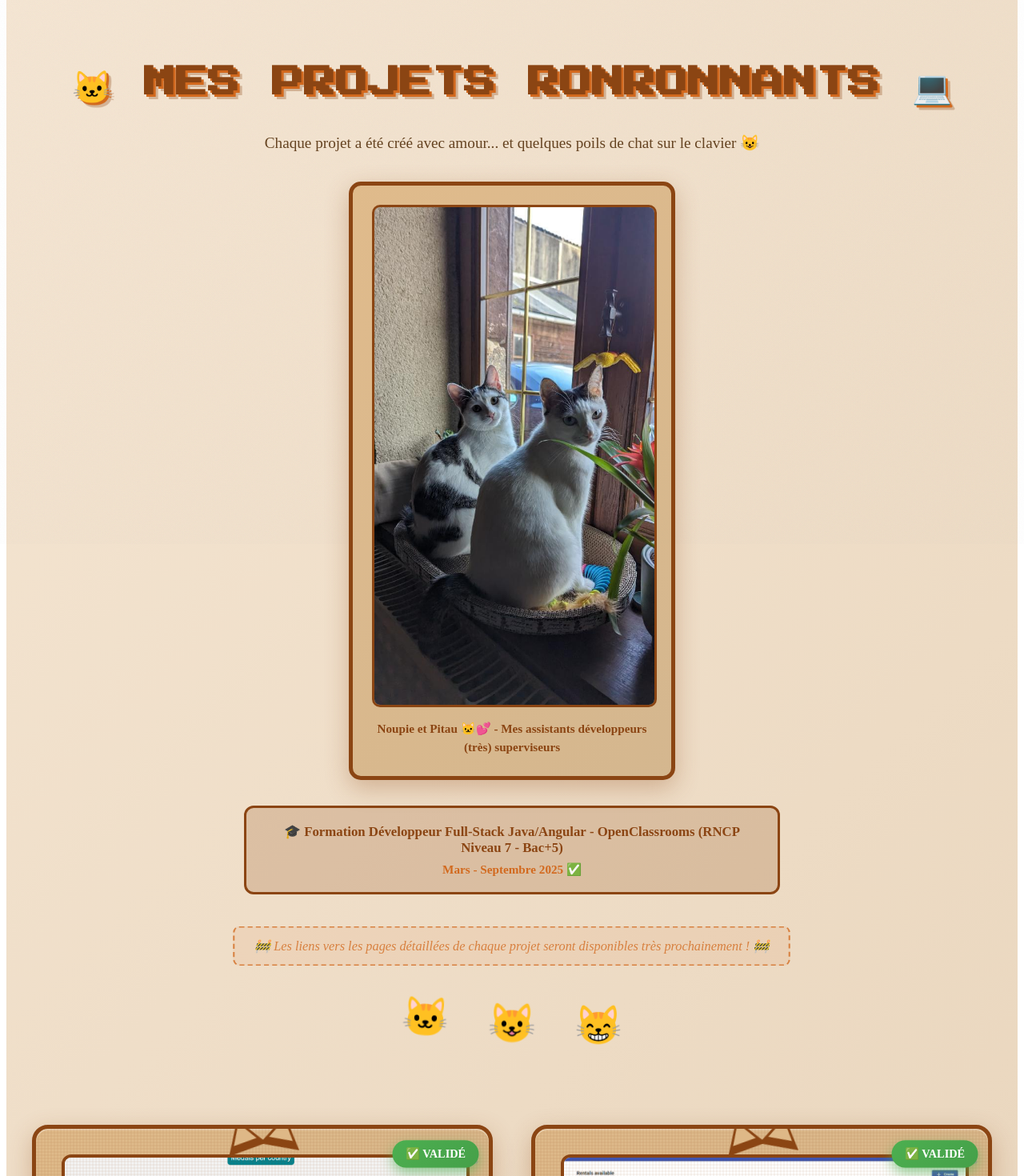
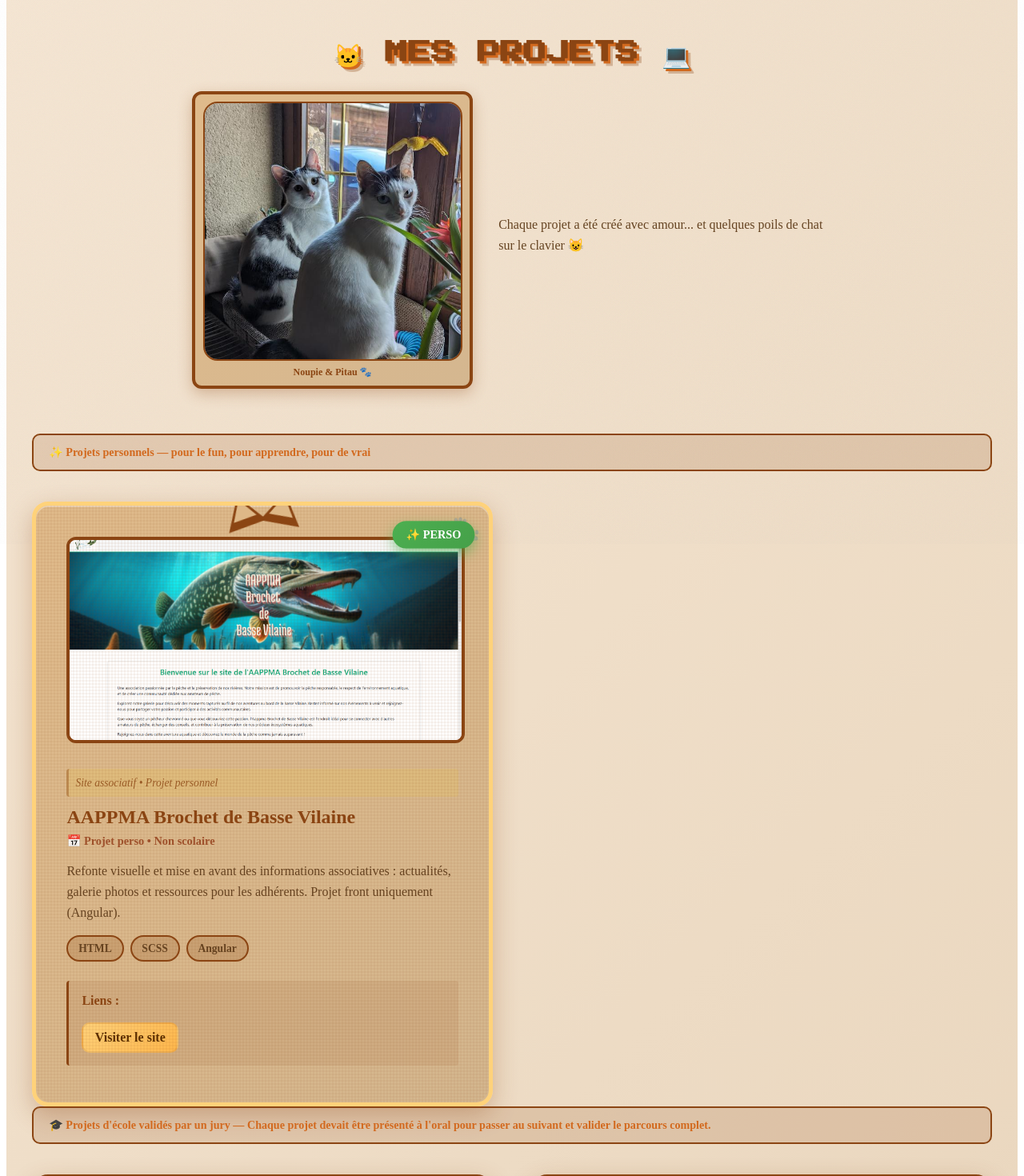
Before and after one commit to VAcheronPradelAlyssa/portfolio-frontend, an Angular app: page /projets in a window 1280 px wide. Shown: the part 120-1590 px from the top of the page at 80% size. Built offline with nearby package versions, Linux system fonts and the light colour scheme.

Commit message:
modification de la page prjets pour ajouter le site de l'aappma

```diff
--- a/angular.json
+++ b/angular.json
@@ -2,7 +2,8 @@
   "$schema": "./node_modules/@angular/cli/lib/config/schema.json",
   "version": 1,
   "cli": {
-    "packageManager": "npm"
+    "packageManager": "npm",
+    "analytics": false
   },
   "newProjectRoot": "projects",
   "projects": {
--- a/src/app/components/projets/projets.html
+++ b/src/app/components/projets/projets.html
@@ -1,38 +1,106 @@
 <div class="projets-chats">
   <!-- Header -->
   <div class="cats-header">
-    <h1 class="pixel-title">🐱 MES PROJETS RONRONNANTS 💻</h1>
-    <p class="cats-subtitle">
-      Chaque projet a été créé avec amour...    et quelques poils de chat sur le clavier 😺
-    </p>
+    <h1 class="pixel-title">🐱 MES PROJETS 💻</h1>
 
-    <!-- Photo des chats -->
-    <div class="cats-photo-section">
+    <div class="cats-header-content">
       <div class="cats-photo-frame">
-        <img src="/assets/noupie-pitau.jpg" alt="Noupie et Pitau, mes deux chats" class="cats-photo">
-        <p class="cats-photo-caption">Noupie et Pitau 🐱💕 - Mes assistants développeurs (très) superviseurs</p>
+        <img
+          src="/assets/noupie-pitau.jpg"
+          alt="Noupie et Pitau, mes assistants développeurs"
+          class="cats-photo"
+          (click)="toggleLightbox('/assets/noupie-pitau.jpg')"
+          tabindex="0"
+        />
+        <p class="cats-photo-caption">Noupie & Pitau 🐾</p>
       </div>
-    </div>
 
-    <div class="formation-badge">
-      <p>🎓 <strong>Formation Développeur Full-Stack Java/Angular</strong> - OpenClassrooms (RNCP Niveau 7 - Bac+5)</p>
-      <p>Mars - Septembre 2025 ✅</p>
-    </div>
+      <div class="cats-header-text">
+        <p class="cats-subtitle">
+          Chaque projet a été créé avec amour... et quelques poils de chat sur le clavier 😺
+        </p>
 
-    <div class="coming-soon-notice">
-      <p>🚧 <em>Les liens vers les pages détaillées de chaque projet seront disponibles très prochainement !</em> 🚧</p>
-    </div>
-
-    <div class="cat-emojis">
-      <span class="floating-cat">🐱</span>
-      <span class="floating-cat">😺</span>
-      <span class="floating-cat">😸</span>
+        <!-- (badge formation retiré d'ici) -->
+      </div>
     </div>
   </div>
 
-  <!-- Grille de projets -->
+  <!-- Modale -->
+  <div
+    class="modal-cat"
+    role="dialog"
+    aria-modal="true"
+    aria-labelledby="modal-cat-title"
+    tabindex="-1"
+    *ngIf="lightboxImage() as img"
+    (click)="closeLightbox()"
+  >
+    <div class="modal-content-cat" (click)="$event.stopPropagation()">
+      <h2 id="modal-cat-title" class="visually-hidden">Photo agrandie - Noupie & Pitau</h2>
+      <button class="modal-close" (click)="closeLightbox()" aria-label="Fermer la modale">✕</button>
+      <img [src]="img" alt="Photo agrandie" class="modal-cat-image" (click)="closeLightbox()" />
+      <p class="modal-caption">Noupie et Pitau 🐾 — Mes assistants développeurs</p>
+    </div>
+  </div>
+
+  <!-- ========================= -->
+  <!-- SECTION : PROJETS PERSO    -->
+  <!-- ========================= -->
+ <div class="formation-badge">
+      <p>✨ <strong>Projets personnels</strong> — pour le fun, pour apprendre, pour de vrai</p>
+  </div>
+
   <div class="projects-grid-cats">
+    <!-- Projet Perso: AAPPMA -->
+    <div class="project-card-cat perso" role="group" aria-label="AAPPMA Brochet de Basse Vilaine">
+      <div class="validation-badge">✨ PERSO</div>
 
+      <div class="cat-ears">
+        <div class="ear-left"></div>
+        <div class="ear-right"></div>
+      </div>
+
+      <div class="project-screen-cat">
+        <img src="/assets/projects/aappma2.png" alt="AAPPMA Brochet de Basse Vilaine" class="project-image-cat" />
+      </div>
+
+      <div class="project-info-cat">
+        <p class="project-official-title">Site associatif • Projet personnel</p>
+        <h3 class="project-title-cat">AAPPMA Brochet de Basse Vilaine</h3>
+        <p class="project-date-cat">📅 Projet perso • Non scolaire</p>
+        <p class="project-description-cat">
+          Refonte visuelle et mise en avant des informations associatives : actualités, galerie photos et ressources pour les adhérents. Projet front uniquement (Angular).
+        </p>
+
+        <div class="project-tech-cat">
+          <span class="tech-badge-cat">HTML</span>
+          <span class="tech-badge-cat">SCSS</span>
+          <span class="tech-badge-cat">Angular</span>
+        </div>
+
+        <div class="project-skills-cat">
+          <p><strong>Liens :</strong></p>
+          <a class="project-link-button" href="https://aappma-brochet-basse-vilaine.eu" target="_blank" rel="noopener">
+            Visiter le site
+          </a>
+        </div>
+      </div>
+
+      <div class="fur-texture"></div>
+    </div>
+  </div>
+
+  <!-- ========================= -->
+  <!-- BADGE : FORMATION         -->
+  <!-- ========================= -->
+  <div class="formation-badge">
+    <p>🎓 <strong>Projets d'école validés par un jury</strong> — Chaque projet devait être présenté à l'oral pour passer au suivant et valider le parcours complet.</p>
+  </div>
+
+  <!-- ========================= -->
+  <!-- SECTION : PROJETS ECOLE    -->
+  <!-- ========================= -->
+  <div class="projects-grid-cats">
     <!-- Projet 1: TéléSport -->
     <div class="project-card-cat validated" (click)="navigateToProject('telesport')">
       <div class="validation-badge">✅ VALIDÉ</div>
@@ -42,24 +110,18 @@
       </div>
 
       <div class="project-screen-cat">
-        <img src="/assets/projects/telesport.png" alt="TéléSport JO" class="project-image-cat">
+        <img src="/assets/projects/telesport.png" alt="TéléSport JO" class="project-image-cat" />
         <div class="paw-prints">
-          <span class="paw">🐾</span>
-          <span class="paw">🐾</span>
-          <span class="paw">🐾</span>
+          <span class="paw">🐾</span><span class="paw">🐾</span><span class="paw">🐾</span>
         </div>
       </div>
 
       <div class="project-info-cat">
         <p class="project-official-title">Développez le front-end en utilisant Angular</p>
-        <h3 class="project-title-cat">
-          <span class="cat-icon">🏅</span> TéléSport - Dashboard JO
-        </h3>
+        <h3 class="project-title-cat"><span class="cat-icon">🏅</span> TéléSport - Dashboard JO</h3>
         <p class="project-date-cat">📅 Projet 1 • 40 heures</p>
         <p class="project-description-cat">
-          Dashboard interactif pour visualiser les statistiques des Jeux Olympiques
-          (médailles par pays, etc.). Application responsive développée avec Angular
-          en suivant les bonnes pratiques (services HTTP, RxJS, Observables).
+          Dashboard interactif pour visualiser les statistiques des Jeux Olympiques (médailles par pays, etc.). Application responsive développée avec Angular en suivant les bonnes pratiques (services HTTP, RxJS, Observables).
         </p>
         <div class="project-tech-cat">
           <span class="tech-badge-cat">Angular</span>
@@ -69,13 +131,15 @@
           <span class="tech-badge-cat">Git/GitHub</span>
         </div>
         <div class="project-skills-cat">
-          <p><strong>🎯 Compétences :   </strong></p>
+          <p><strong>🎯 Compétences :</strong></p>
           <ul>
             <li>✓ Développer le front-end avec Angular maintenable</li>
             <li>✓ Gérer le versionnage avec Git et GitHub</li>
           </ul>
         </div>
       </div>
+
+
 
       <div class="fur-texture"></div>
     </div>
--- a/src/app/components/projets/projets.scss
+++ b/src/app/components/projets/projets.scss
@@ -26,49 +26,80 @@
 // Header
 .cats-header {
   text-align:center;
-  padding:3rem 2rem;
-  margin-bottom:3rem;
+  padding:1.5rem 2rem;
+  margin-bottom:2rem;
   position:relative;
   z-index:1;
 }
 
+.cats-header-content {
+  display: flex;
+  align-items: center;
+  justify-content: center;
+  gap: 2rem;
+  max-width: 800px;
+  margin: 1.2rem auto 0;
+  text-align: left;
+
+  @media (max-width: 600px) {
+    flex-direction: column;
+    text-align: center;
+  }
+}
+
+.cats-header-text {
+  flex: 1;
+}
+
 .pixel-title {
   font-family:'Press Start 2P', cursive;
-  font-size:2.5rem;
+  font-size:1.8rem;
   color:#8b4513;
   text-shadow:
     3px 3px 0 #d2691e,
     6px 6px 0 rgba(139, 69, 19, 0.3);
-  margin-bottom:1.5rem;
+  margin-bottom:0.8rem;
   animation:float-title 3s ease-in-out infinite;
+
+  @media (max-width: 600px) {
+    font-size: 1.2rem;
+  }
 }
 
 .cats-subtitle {
-  font-size:1.2rem;
+  font-size:1rem;
   color:#654321;
-  max-width:700px;
-  margin:0 auto 2rem;
+  margin:0 0 0.8rem;
   line-height:1.6;
+}
+
+.header-project-wrapper {
+  max-width: 420px;
+  margin-top: 0.8rem;
+}
+
+.header-project-wrapper .project-card-cat {
+  margin: 0 auto;
 }
 
 // Badge de formation
 .formation-badge {
-  background: rgba(139, 69, 19, 0.2);
-  border: 3px solid #8b4513;
-  border-radius: 12px;
-  padding: 1.2rem 2rem;
-  margin: 1.5rem auto;
-  max-width: 600px;
+  background: rgba(139, 69, 19, 0.15);
+  border: 2px solid #8b4513;
+  border-radius: 10px;
+  padding: 0.8rem 1.2rem;
+  margin-bottom: 2.4rem; /* décoller des cartes en dessous */
+  position: relative;
+  z-index: 2;
 
   p {
-    margin: 0.5rem 0;
+    margin: 0.3rem 0;
     color: #8b4513;
     font-weight: 600;
-    font-size: 0.95rem;
+    font-size: 0.88rem;
 
     &:first-child {
       margin-top: 0;
-      font-size: 1.05rem;
     }
 
     &:last-child {
@@ -79,42 +110,39 @@
 }
 
 // Section photo des chats
-.cats-photo-section {
-  margin: 2rem auto;
-  display: flex;
-  justify-content: center;
-}
-
 .cats-photo-frame {
   background: linear-gradient(135deg, rgba(222, 184, 135, 0.95), rgba(210, 180, 140, 0.95));
-  border: 5px solid #8b4513;
-  border-radius: 15px;
-  padding: 1.5rem;
-  max-width: 350px;
-  box-shadow: 0 10px 30px rgba(139, 69, 19, 0.3);
-  transition: all 0.3s ease;
+    border: 4px solid #8b4513;
+    border-radius: 12px;
+    padding: 0.6rem;
+    max-width: 340px; /* augmente le bloc global */
+    flex-shrink: 0;
+    box-shadow: 0 6px 18px rgba(139, 69, 19, 0.3);
+    transition: all 0.3s ease;
 
-  &:hover {
-    transform: translateY(-5px);
-    box-shadow: 0 15px 40px rgba(139, 69, 19, 0.5);
+    &:hover {
+      transform: translateY(-3px);
+      box-shadow: 0 10px 25px rgba(139, 69, 19, 0.5);
+    }
   }
-}
+
 
 .cats-photo {
-  width: 100%;
-  height: auto;
-  border-radius: 10px;
-  border: 3px solid #8b4513;
+  width: 320px;       /* image plus grande, carré */
+  height: 320px;      /* carré pour un rendu net */
+  object-fit: cover;
+  border-radius: 18px;
+  border: 2px solid #8b4513;
   display: block;
+  cursor: zoom-in;
 }
 
 .cats-photo-caption {
-  margin: 1rem 0 0 0;
+  margin: 0.4rem 0 0 0;
   text-align: center;
   color: #8b4513;
   font-weight: 600;
-  font-size: 0.95rem;
-  line-height: 1.5;
+  font-size: 0.75rem;
 }
 
 // Notice "Bientôt disponible"
@@ -187,7 +215,7 @@
     linear-gradient(135deg, rgba(222, 184, 135, 0.95), rgba(210, 180, 140, 0.95));
   border:5px solid #8b4513;
   border-radius:20px;
-  padding:2rem;
+  padding:2.4rem; /* un peu plus d'air pour éviter que le badge touche le bord */
   cursor:pointer;
   transition:all 0.4s ease;
   box-shadow:
@@ -442,8 +470,8 @@
 // Badge de validation
 .validation-badge {
   position: absolute;
-  top: 15px;
-  right: 15px;
+  top: 20px;   /* décollé du bord */
+  right: 20px; /* décollé du bord */
   background: linear-gradient(135deg, #4caf50, #45a049);
   color: #fff;
   padding: 0.5rem 1rem;
@@ -495,6 +523,46 @@
       color: #654321;
       font-size: 0.9rem;
     }
+  }
+  .formation-badge {
+    margin: 24px auto 2.4rem;
+    width: min(1100px, 92%);
+    background: rgba(139, 69, 19, 0.15);
+    border: 2px solid #8b4513;
+    border-radius: 10px;
+    padding: 0.8rem 1.2rem;
+
+    p {
+      margin: 0.3rem 0;
+      color: #8b4513;
+      font-weight: 600;
+      font-size: 0.88rem;
+
+      &:first-child {
+        margin-top: 0;
+      }
+
+      &:last-child {
+        margin-bottom: 0;
+        color: #d2691e;
+      }
+    }
+  }
+
+  /* Badge "section" (Projets persos) */
+  .section-badge {
+    margin: 22px auto 14px;
+    width: min(1100px, 92%);
+    padding: 14px 16px;
+    border-radius: 14px;
+    border: 1px solid rgba(255, 255, 255, 0.14);
+    background: rgba(20, 20, 35, 0.55);
+    backdrop-filter: blur(8px);
+  }
+
+  .section-badge.perso-badge {
+    border-color: rgba(255, 215, 0, 0.25);
+    background: rgba(35, 25, 5, 0.35);
   }
 }
 
@@ -645,8 +713,8 @@
   }
 
   .validation-badge {
-    top: 10px;
-    right: 10px;
+    top: 12px;
+    right: 12px;
     padding: 0.4rem 0.8rem;
     font-size: 0.75rem;
   }
@@ -669,3 +737,105 @@
     font-size: 0.85rem;
   }
 }
+
+  /* Modale photo chats (accessible, sans JS) */
+  .modal-cat {
+    position: fixed;
+    inset: 0;
+    display: flex;
+    align-items: center;
+    justify-content: center;
+    background: rgba(0,0,0,0.6);
+    z-index: 9999;
+    padding: 2rem;
+  }
+
+  .modal-content-cat {
+    background: linear-gradient(135deg,#fff,#f7f1e8);
+    border-radius: 12px;
+    padding: 1rem;
+    max-width: 900px;
+    width: 100%;
+    box-shadow: 0 20px 60px rgba(0,0,0,0.4);
+    position: relative;
+    text-align: center;
+  }
+
+  .modal-close {
+    position: absolute;
+    top: 8px;
+    right: 8px;
+    background: transparent;
+    color: #8b4513;
+    font-size: 1.6rem;
+    text-decoration: none;
+    padding: 6px 10px;
+    border-radius: 6px;
+  }
+
+  .modal-close:focus,
+  .modal-close:hover {
+    background: rgba(139,69,19,0.08);
+    outline: 2px solid rgba(139,69,19,0.2);
+  }
+
+  .modal-cat-image {
+    max-width: 100%;
+    height: auto;
+    border-radius: 8px;
+    border: 4px solid #8b4513;
+    display: block;
+    margin: 0.6rem auto;
+    object-fit: cover;
+  }
+
+  .modal-caption {
+    color: #654321;
+    font-weight: 600;
+    margin-top: 0.6rem;
+  }
+
+  /* Visually hidden utility for accessible heading */
+  .visually-hidden {
+    border: 0 !important;
+    clip: rect(1px, 1px, 1px, 1px) !important;
+    -webkit-clip-path: inset(50%) !important;
+    clip-path: inset(50%) !important;
+    height: 1px !important;
+    margin: -1px !important;
+    overflow: hidden !important;
+    padding: 0 !important;
+    position: absolute !important;
+    width: 1px !important;
+    white-space: nowrap !important;
+  }
+
+  /* Bouton lien projet */
+  .project-link-button {
+    display: inline-block;
+    background: linear-gradient(135deg,#ffd27a,#ffb84d);
+    color:#5b2f00;
+    padding: 0.5rem 0.9rem;
+    border-radius: 10px;
+    text-decoration: none;
+    font-weight:700;
+    margin-top:0.6rem;
+    border:2px solid rgba(139,69,19,0.12);
+  }
+
+  .project-link-button:hover,
+  .project-link-button:focus {
+    transform: translateY(-2px);
+    box-shadow: 0 6px 18px rgba(139,69,19,0.2);
+  }
+
+  .cats-photo-link { display: block; outline-offset: 4px; }
+  .cats-photo-link:focus .cats-photo,
+  .cats-photo-link:hover .cats-photo { transform: scale(1.03); transition: transform 0.25s; }
+
+  .project-card-cat.perso { border-color:#ffd27a; }
+
+  .project-card-cat.info-card .validation-badge {
+    background: linear-gradient(135deg,#ffd27a,#ffb84d);
+    color: #5b2f00;
+  }
```
Also changed, not shown: src/app/components/projets/projets.ts (+26 -4 lines), public/assets/projects/aappma2.png (added), 1 other file (tests, documents, lock files or other folders).
